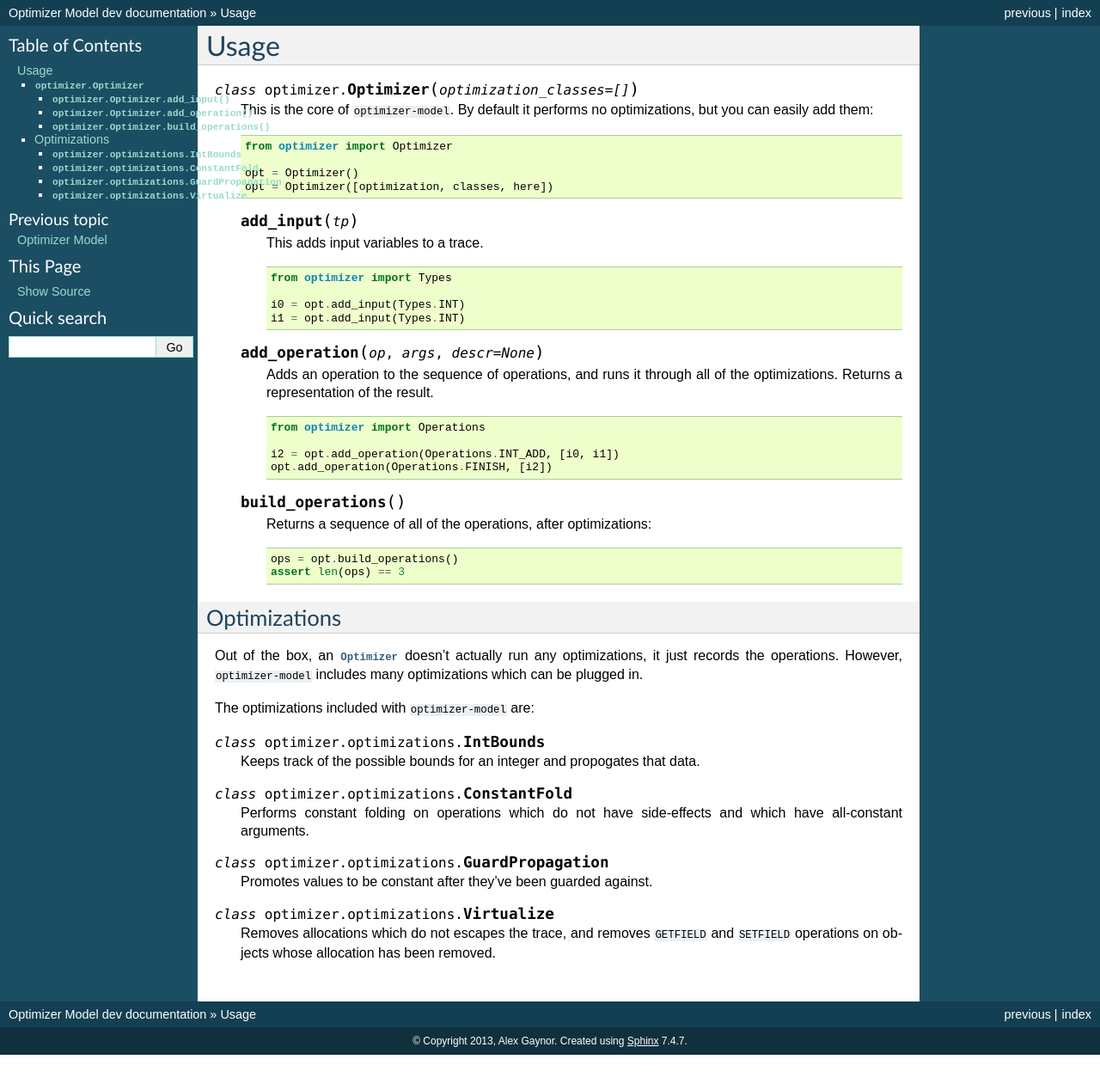
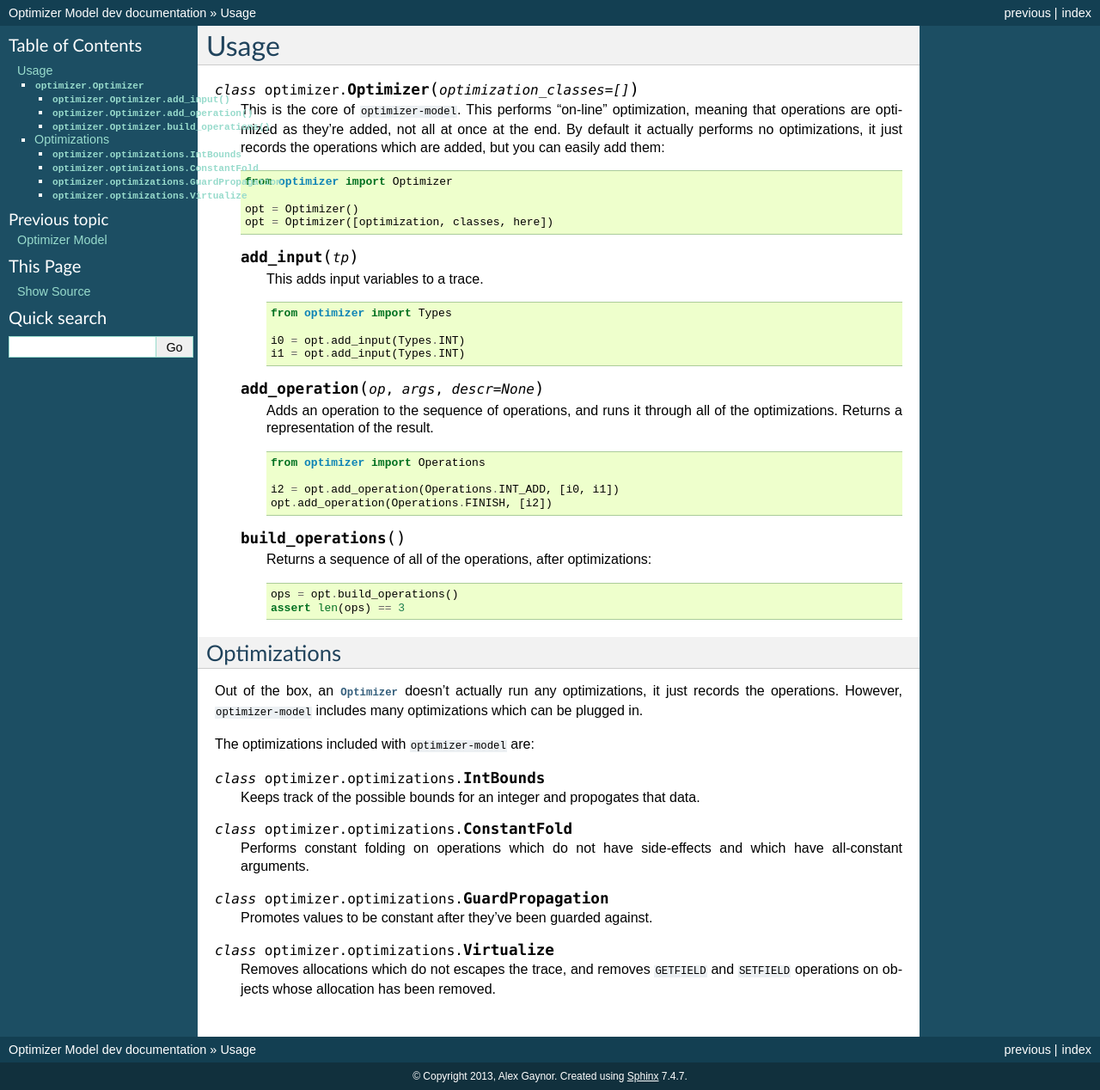
Before and after one commit to alex/optimizer-model, a Sphinx documentation site: the page built from docs/usage.rst, in a window 1280 px wide. Shown: the whole page at 86% size. Built offline with Sphinx 7.4.7, drawn with Linux system fonts in a browser that asks for light colours; before the commit the page ends 1227 px from its top, so only the background shows below that.

Commit message:
More info

```diff
--- a/docs/usage.rst
+++ b/docs/usage.rst
@@ -3,8 +3,11 @@ Usage
 
 .. class:: optimizer.Optimizer(optimization_classes=[])
 
-    This is the core of ``optimizer-model``. By default it performs no
-    optimizations, but you can easily add them:
+    This is the core of ``optimizer-model``. This performs "on-line"
+    optimization, meaning that operations are optimized as they're added, not
+    all at once at the end. By default it actually performs no optimizations,
+    it just records the operations which are added, but you can easily add
+    them:
 
     .. code-block:: python
 
```
